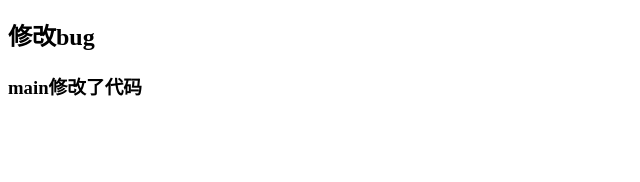
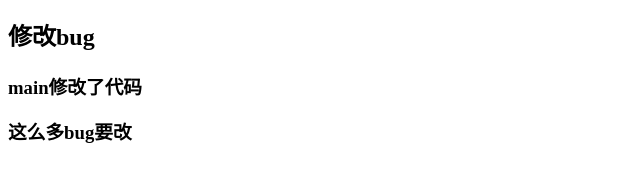
Before and after one commit to zzStella/git-demo, a plain HTML site: page index.html in a window 1280 px wide. Shown: the part 118-300 px from the top of the page, without its empty margins (0-640 px from the left). Drawn offline with Linux system fonts and the light colour scheme.

Commit message:
修改了bug

```diff
--- a/index.html
+++ b/index.html
@@ -10,5 +10,6 @@
   <h2>在main中修改了代码</h2>
  <h2>修改bug</h2>
  <h3>main修改了代码</h3>
+  <h3>这么多bug要改</h3>
 </body>
 </html>
```
